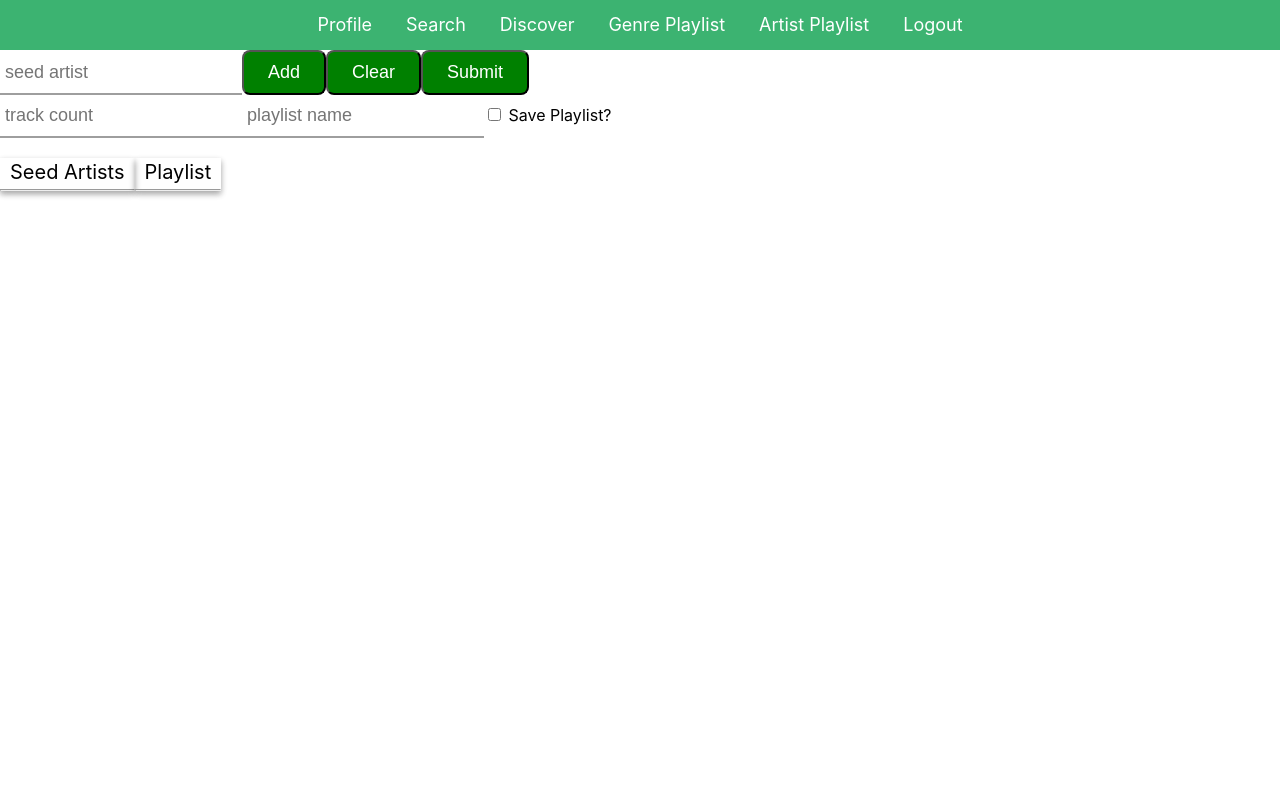
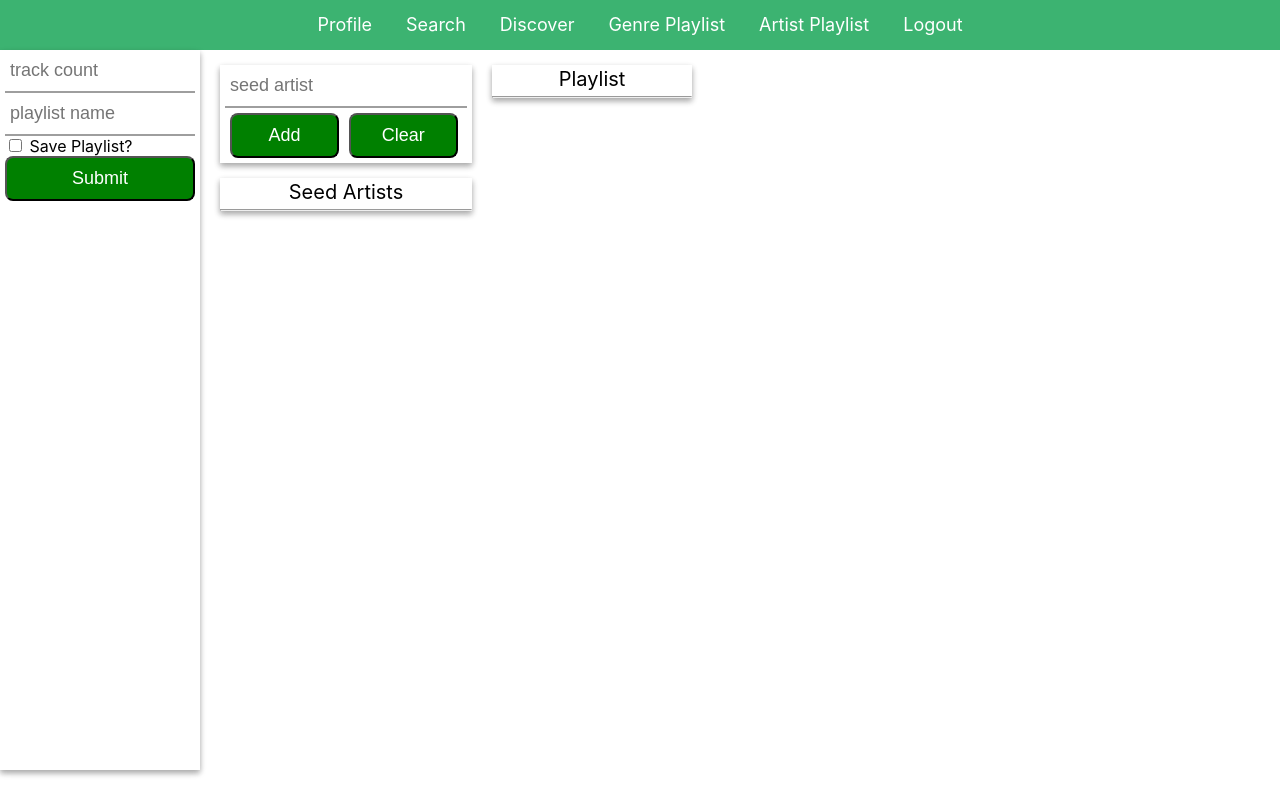
Before and after one commit to cyberw0lfe/spotifysidekick, a React app in the folder client/: page /artist-playlist in a window 1280 px wide. Built offline with nearby package versions, Linux system fonts and the light colour scheme.

Commit message:
more style updates

```diff
--- a/client/src/components/artist-playlist/ArtistPlaylist.jsx
+++ b/client/src/components/artist-playlist/ArtistPlaylist.jsx
@@ -2,7 +2,10 @@ import React, { useState } from 'react'
 import Input from '../common/Input'
 import Button from '../common/Button'
 import Card from '../common/Card'
+import Paper from '../common/Paper'
+import Panel from '../common/FixedPanel'
 import { generateArtistPlaylist } from '../../utils/fetch'
+import './styles.css'
 
 
 
@@ -13,7 +16,8 @@ const addArtist = (event, seedArtists, setSeedArtists) => {
   document.getElementById('seed-artist').value = ''
 }
 
-const generatePlaylist = async (seedArtists, setPlaylist) => {
+const generatePlaylist = async (event, seedArtists, setPlaylist) => {
+  event.preventDefault()
   const name = document.getElementById('playlist-name').value
   const limit = document.getElementById('limit').value
   const save = document.getElementById('save-toggle').checked
@@ -37,27 +41,61 @@ const renderPlaylist = (playlist) => {
   }
 }
 
+const styles = {
+  contentContainer: {
+    display: 'flex',
+    padding: '15px 0px 0px 220px',
+  },
+  addArtistContainer: {
+    display: 'flex',
+    flexDirection: 'column',
+    width: 'min-content',
+  },
+  addArtistButton: {
+    width: '45%',
+    margin: '5px'
+  },
+  seedArtistCard: {
+    margin: '15px 0px 0px 0px'
+  },
+  playlistCard: {
+    margin: '0px 0px 0px 20px',
+    minWidth: '200px'
+  }
+}
+
 export default () => {
   const [seedArtists, setSeedArtists] = useState([])
   const [playlist, setPlaylist] = useState([])
 
   return (
     <div>
-      <form onSubmit={(event) => addArtist(event, seedArtists, setSeedArtists)}>
-        <Input type='text' placeholder='seed artist' id='seed-artist' />
-        <Button text='Add' />
-        <Button text='Clear' onClick={() => setSeedArtists([])}/>
-        <Button text='Submit' onClick={() => generatePlaylist(seedArtists, setPlaylist)} />
-        <div>
-          <Input type='number' placeholder='track count' id='limit'/>
+      <Panel content={
+        <form className='artist-playlist-form' onSubmit={(event) => {generatePlaylist(event, seedArtists, setPlaylist)}}>
+          <Input type='number' placeholder='track count' id='limit' />
           <Input type='text' placeholder='playlist name' id='playlist-name' />
-          <Input type='checkbox' id='save-toggle' /> Save Playlist?
+          <div>
+            <Input type='checkbox' id='save-toggle' /> Save Playlist?
+          </div>
+          <Button text='Submit' />
+        </form>
+      } />
+
+      <div style={styles.contentContainer}>
+        <div style={styles.addArtistContainer}>
+          <Paper content={
+            <form className='artist-playlist-form' onSubmit={(event) => addArtist(event, seedArtists, setSeedArtists)}>
+              <Input type='text' placeholder='seed artist' id='seed-artist' />
+              <div>
+                <Button style={styles.addArtistButton} text='Add' />
+                <Button style={styles.addArtistButton} text='Clear' onClick={() => setSeedArtists([])}/>
+              </div>
+            </form>
+          } />
+          <Card style={styles.seedArtistCard} title='Seed Artists' content={renderSeedArtists(seedArtists)} />
         </div>
-      </form>
-      <br/>
-      <Card title='Seed Artists' content={renderSeedArtists(seedArtists)} />
-
-      <Card title='Playlist' content={renderPlaylist(playlist)} />
+        <Card style={styles.playlistCard} title='Playlist' content={renderPlaylist(playlist)} />
+      </div>
     </div>
   )
 }
--- /dev/null
+++ b/client/src/components/artist-playlist/styles.css
@@ -0,0 +1,5 @@
+.artist-playlist-form {
+  display: flex;
+  flex-direction: column;
+  padding: 0px 5px;
+}
--- /dev/null
+++ b/client/src/components/common/FixedPanel.jsx
@@ -0,0 +1,13 @@
+import React from 'react'
+import Paper from './Paper'
+
+const defaultStyles = {
+  height: '100vh',
+  width: '200px',
+  position: 'fixed'
+}
+
+export default (props) => {
+  const style = {...defaultStyles, ...props.style}
+  return <Paper style={style} content={props.content} />
+}
```
